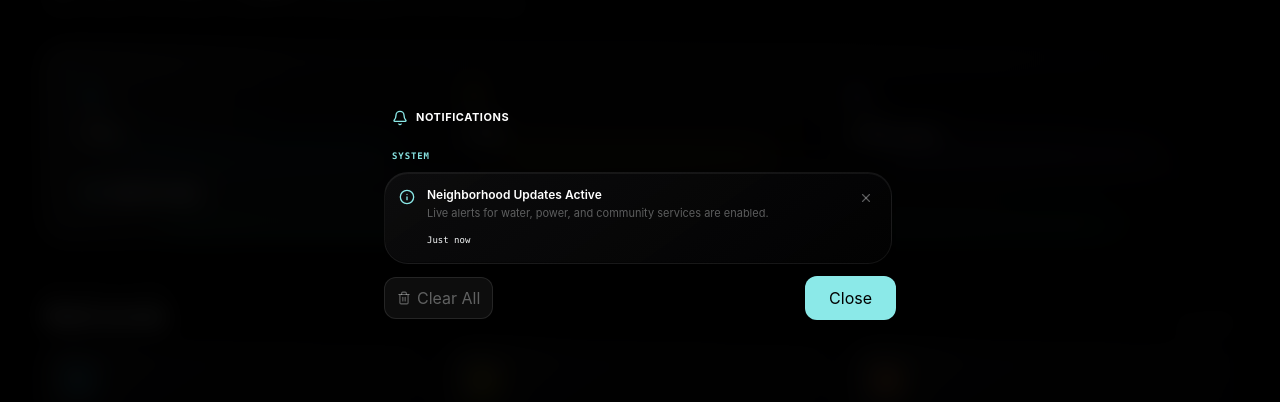
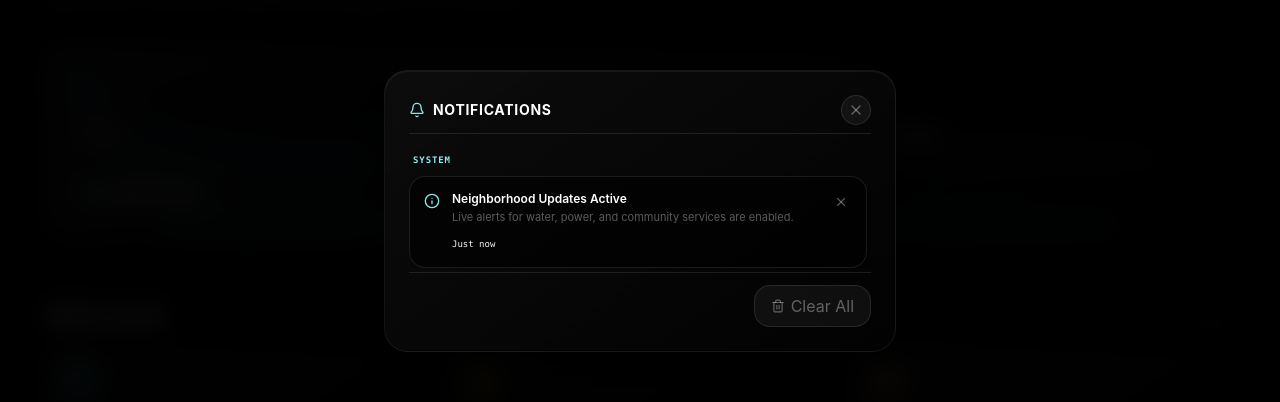
Before and after one commit to raihaanrobotics/resi-grid, a Next.js app: page / in a window 1280 px wide. Both pictures are taken after a click on the button "Notifications". Shown: the part 185-587 px from the top of the page. Built offline with nearby package versions, Linux system fonts and the light colour scheme; no server answers.

Commit message:
Feature and  ui update

```diff
--- a/app/page.tsx
+++ b/app/page.tsx
@@ -41,6 +41,7 @@ export interface ResiGridNotification {
   type: "warning" | "success" | "info" | "error";
   category?: string;
   read?: boolean;
+  timestamp?: number;
 }
 
 const modules = [
@@ -88,14 +89,6 @@ const modules = [
   },
 ];
 
-const navItems = [
-  { label: "Home", href: "/", icon: Home },
-  { label: "Radar", href: "/radar", icon: Radio },
-  { label: "Market", href: "/marketplace", icon: ShoppingBag },
-  { label: "Features", href: "/features", icon: Network },
-  { label: "Profile", href: "/profile", icon: UserRound },
-];
-
 const ACCENT_HEX_MAP: Record<string, string> = {
   teal: "#14b8a6",
   navy: "#1e3a8a",
@@ -120,15 +113,27 @@ export default function HomePage() {
   const [isNotifModalOpen, setIsNotifModalOpen] = useState<boolean>(false);
   const [unreadCount, setUnreadCount] = useState<number>(0);
 
-  // Function to trigger system-level device notification (Ready for Capacitor & Android Studio)
+  // Helper to calculate accurate real-time relative timestamps
+  const getRelativeTimeString = (timestamp?: number) => {
+    if (!timestamp) return "Just now";
+    const diffMs = Date.now() - timestamp;
+    const diffMins = Math.floor(diffMs / 60000);
+    const diffHours = Math.floor(diffMins / 60);
+    const diffDays = Math.floor(diffHours / 24);
+
+    if (diffMins < 1) return "Just now";
+    if (diffMins < 60) return `${diffMins}m ago`;
+    if (diffHours < 24) return `${diffHours}h ago`;
+    return `${diffDays}d ago`;
+  };
+
+  // Function to trigger system-level device notification
   const triggerNativeDeviceNotification = (title: string, message: string, category = "general") => {
-    // 1. Android Native Java/Kotlin Bridge Hook
     if (window.AndroidNotificationBridge?.postSystemNotification) {
       window.AndroidNotificationBridge.postSystemNotification(title, message, category);
       return;
     }
 
-    // 2. Standard Web Push Notification API Fallback for mobile browser wake-up
     if (typeof window !== "undefined" && "Notification" in window) {
       if (Notification.permission === "granted") {
         new Notification(title, {
@@ -153,10 +158,14 @@ export default function HomePage() {
       const savedNotifs = localStorage.getItem("resigrid_global_notifications");
       if (savedNotifs) {
         const parsed: ResiGridNotification[] = JSON.parse(savedNotifs);
-        setNotifications(parsed);
-        setUnreadCount(parsed.filter((n) => !n.read).length);
+        const updatedTimes = parsed.map((n) => ({
+          ...n,
+          time: getRelativeTimeString(n.timestamp),
+        }));
+        setNotifications(updatedTimes);
+        setUnreadCount(updatedTimes.filter((n) => !n.read).length);
       } else {
-        // Initial welcome broadcast without emojis
+        const now = Date.now();
         const defaultNotifs: ResiGridNotification[] = [
           {
             id: "notif-init-1",
@@ -166,6 +175,7 @@ export default function HomePage() {
             type: "info",
             category: "system",
             read: false,
+            timestamp: now,
           },
         ];
         setNotifications(defaultNotifs);
@@ -178,12 +188,21 @@ export default function HomePage() {
   };
 
   useEffect(() => {
-    // Request Browser Notification permissions on mount for background wake-up
     if (typeof window !== "undefined" && "Notification" in window && Notification.permission === "default") {
       Notification.requestPermission();
     }
 
     loadGlobalNotifications();
+
+    // Live relative timestamp updater ticker every 30 seconds
+    const tickerInterval = setInterval(() => {
+      setNotifications((prev) =>
+        prev.map((n) => ({
+          ...n,
+          time: getRelativeTimeString(n.timestamp),
+        }))
+      );
+    }, 30000);
 
     // Fetch live local weather from Open-Meteo
     if (typeof window !== "undefined" && navigator.geolocation) {
@@ -214,7 +233,7 @@ export default function HomePage() {
       setWeatherSummary("22°C • Clear / Stable");
     }
 
-    // 1. Bulletproof Theme Persistence on Mount & Refresh
+    // Theme Persistence
     const applySavedTheme = () => {
       try {
         const savedAccent = localStorage.getItem("resigrid_accent_theme");
@@ -230,7 +249,6 @@ export default function HomePage() {
 
     applySavedTheme();
 
-    // Event listener for real-time updates when modified on profile page
     const handleThemeEvent = (e: Event) => {
       const customEvent = e as CustomEvent<{ hex?: string }>;
       if (customEvent.detail?.hex) {
@@ -243,7 +261,7 @@ export default function HomePage() {
 
     window.addEventListener("resigrid_theme_change", handleThemeEvent);
 
-    // 2. Greeting & User Name Handler
+    // Greeting & User Name Handler
     const hour = new Date().getHours();
     let timeOfDayGreeting = "Good morning";
 
@@ -271,7 +289,7 @@ export default function HomePage() {
     setGreetingPrefix(timeOfDayGreeting);
     setUserName(savedName);
 
-    // 3. Real-time Status Sync from localStorage & BroadcastChannel
+    // Real-time Status Sync from localStorage
     const syncStatusFromData = () => {
       try {
         const saved = localStorage.getItem("resigrid_active_reports");
@@ -295,13 +313,16 @@ export default function HomePage() {
         setWaterStatus(newWater);
         setEnergyStatus(newEnergy);
 
-        if (hasWaterIssue || hasPowerIssue) {
-          setSummaryText("Some infrastructure issues have been reported nearby.");
+        if (hasWaterIssue && hasPowerIssue) {
+          setSummaryText("Active water and power service disruptions reported in your sector.");
+        } else if (hasWaterIssue) {
+          setSummaryText("A water service issue has been reported nearby. Monitoring municipal response.");
+        } else if (hasPowerIssue) {
+          setSummaryText("A power grid fault has been reported nearby. Check backup availability.");
         } else {
           setSummaryText("Water, power, and climate conditions are looking good in your area today.");
         }
 
-        // Re-sync notifications when data changes
         loadGlobalNotifications();
       } catch (e) {
         console.error("Error reading status data:", e);
@@ -341,12 +362,12 @@ export default function HomePage() {
       window.removeEventListener("resigrid_theme_change", handleThemeEvent);
       if (broadcastChannel) broadcastChannel.close();
       window.removeEventListener("storage", handleStorageChange);
+      clearInterval(tickerInterval);
     };
   }, []);
 
   const handleOpenNotificationsModal = () => {
     setIsNotifModalOpen(true);
-    // Mark all as read when opening
     const updated = notifications.map((n) => ({ ...n, read: true }));
     setNotifications(updated);
     setUnreadCount(0);
@@ -366,7 +387,6 @@ export default function HomePage() {
     localStorage.setItem("resigrid_global_notifications", JSON.stringify(updated));
   };
 
-  // Group notifications by category/genre
   const groupedNotifications = notifications.reduce((acc, notif) => {
     const categoryKey = (notif.category || "General").toUpperCase();
     if (!acc[categoryKey]) acc[categoryKey] = [];
@@ -402,7 +422,7 @@ export default function HomePage() {
               </div>
 
               <p className="mt-0.5 block text-[9px] tracking-[0.15em] text-muted">
-                YOUR LOCAL NEIGHBORHOOD HUB
+                YOUR NEIGHBORHOOD HUB
               </p>
             </div>
           </Link>
@@ -514,7 +534,7 @@ export default function HomePage() {
                   >
                     <div className="module-inner-glow" />
 
-                    <div className="relative z-10">
+                    <div className="relative z-15">
                       <div className="mb-6 flex items-start justify-between sm:mb-8">
                         <div className="module-icon">
                           <Icon className="h-[18px] w-[18px]" />
@@ -537,31 +557,40 @@ export default function HomePage() {
         </div>
       </div>
 
-      {/* SLEEK, SEPARATE PILLS NOTIFICATION OVERLAY */}
+      {/* MOBILE-RESPONSIVE, SCROLLABLE NOTIFICATION MODAL OVERLAY */}
       {isNotifModalOpen && (
-        <div className="fixed inset-0 z-50 flex items-end sm:items-center justify-center bg-black/80 backdrop-blur-md p-3 sm:p-4 pointer-events-auto transition-all">
-          <div className="w-full max-w-lg relative space-y-4 pointer-events-auto max-h-[85vh] sm:max-h-[80vh] flex flex-col justify-between">
-            {/* Direct Header Row (No Outer Container Panel & No Close Button Here) */}
-            <div className="flex items-center justify-between px-2 pb-1 relative z-20 shrink-0">
+        <div className="fixed inset-0 z-50 flex items-end sm:items-center justify-center bg-black/85 backdrop-blur-md p-3 sm:p-4 pb-20 sm:pb-6 pointer-events-auto transition-all">
+          <div className="w-full max-w-lg glass-panel p-4 sm:p-6 relative space-y-4 pointer-events-auto max-h-[80vh] sm:max-h-[75vh] flex flex-col justify-between border border-white/20 shadow-2xl rounded-3xl">
+
+            {/* Header with Title and X Close Button */}
+            <div className="flex items-center justify-between pb-2 border-b border-white/10 relative z-20 shrink-0">
               <div className="flex items-center gap-2">
                 <Bell className="h-4 w-4 text-[var(--accent)]" />
-                <h3 className="text-sm font-bold tracking-wider text-white uppercase text-[11px]">
+                <h3 className="text-xs sm:text-sm font-bold tracking-wider text-white uppercase">
                   Notifications
                 </h3>
               </div>
+
+              <button
+                type="button"
+                onClick={() => setIsNotifModalOpen(false)}
+                className="text-muted hover:text-white transition-colors p-1.5 rounded-2xl bg-white/5 border border-white/10 cursor-pointer touch-manipulation"
+              >
+                <X className="h-4 w-4" />
+              </button>
             </div>
 
-            {/* Notification List Feed (Grouped into Floating Rounded Pills) */}
-            <div className="overflow-y-auto space-y-4 pr-1 relative z-20 flex-1 my-1 max-h-[65vh]">
+            {/* Scrollable Notification Feed with Hidden Scrollbar */}
+            <div className="overflow-y-auto space-y-4 pr-1 relative z-20 flex-1 my-1 [scrollbar-width:none] [-ms-overflow-style:none] [&::-webkit-scrollbar]:hidden">
               {notifications.length === 0 ? (
-                <div className="glass-panel p-8 text-center text-muted text-xs rounded-2xl space-y-2 border border-white/10">
+                <div className="p-8 text-center text-muted text-xs rounded-3xl space-y-2">
                   <Bell className="h-6 w-6 mx-auto opacity-30 text-[var(--accent)]" />
                   <p>All caught up. No active notifications.</p>
                 </div>
               ) : (
                 Object.entries(groupedNotifications).map(([genre, notifs]) => (
                   <div key={genre} className="space-y-2">
-                    <p className="text-[9px] font-mono font-bold tracking-widest text-[var(--accent)] uppercase px-2">
+                    <p className="text-[9px] font-mono font-bold tracking-widest text-[var(--accent)] uppercase px-1">
                       {genre}
                     </p>
                     <div className="space-y-2">
@@ -580,7 +609,7 @@ export default function HomePage() {
                         return (
                           <div
                             key={notif.id}
-                            className="glass-panel p-3.5 rounded-2xl border border-white/10 bg-black/60 relative flex items-start justify-between gap-3 transition-all hover:border-white/20 shadow-lg"
+                            className="p-3.5 rounded-2xl border border-white/10 bg-black/60 relative flex items-start justify-between gap-3 transition-all hover:border-white/20 shadow-md"
                           >
                             <div className="flex items-start gap-3 min-w-0">
                               <NotifIcon className="h-4 w-4 shrink-0 mt-0.5" style={iconColorStyle} />
@@ -613,29 +642,19 @@ export default function HomePage() {
               )}
             </div>
 
-            {/* Footer with Clear Button (Bin Icon) & Close Button */}
-            <div className="pt-2 flex items-center justify-between relative z-20 shrink-0">
-              {notifications.length > 0 ? (
+            {/* Footer with Clear All Button moved to the right */}
+            <div className="pt-3 border-t border-white/10 flex items-center justify-end relative z-20 shrink-0">
+              {notifications.length > 0 && (
                 <button
                   type="button"
                   onClick={handleClearNotifications}
-                  className="text-xs text-muted hover:text-rose-400 transition-colors font-medium flex items-center gap-1.5 cursor-pointer py-2 px-3 rounded-xl bg-white/5 border border-white/10"
+                  className="text-xs text-muted hover:text-rose-400 transition-colors font-medium flex items-center gap-1.5 cursor-pointer py-2 px-4 rounded-2xl bg-white/5 border border-white/10 touch-manipulation"
                 >
                   <Trash2 className="h-3.5 w-3.5" /> Clear All
                 </button>
-              ) : (
-                <div />
               )}
+            </div>
 
-              <button
-                type="button"
-                onClick={() => setIsNotifModalOpen(false)}
-                className="w-full sm:w-auto px-6 py-2.5 rounded-xl text-xs font-semibold text-black transition-all cursor-pointer touch-manipulation hover:opacity-90 shadow-lg"
-                style={{ backgroundColor: "var(--accent)" }}
-              >
-                Close
-              </button>
-            </div>
           </div>
         </div>
       )}
@@ -664,41 +683,3 @@ function StatusItem({
     </div>
   );
 }
-
-function Stat({
-  value,
-  label,
-}: {
-  value: string;
-  label: string;
-}) {
-  return (
-    <div className="px-3 text-center first:pl-0 last:pr-0">
-      <p className="text-xl font-medium tracking-[-0.04em] sm:text-2xl">
-        {value}
-      </p>
-
-      <p className="mt-1 text-[9px] uppercase tracking-[0.12em] text-muted">
-        {label}
-      </p>
-    </div>
-  );
-}
-
-function MiniMetric({
-  label,
-  value,
-}: {
-  label: string;
-  value: string;
-}) {
-  return (
-    <div className="notifications-summary-metric">
-      <p className="text-[9px] uppercase tracking-[0.08em] text-muted">
-        {label}
-      </p>
-
-      <p className="mt-1 text-sm font-medium">{value}</p>
-    </div>
-  );
-}
```
Also changed, not shown: app/weather/page.tsx (+20 -19 lines).
